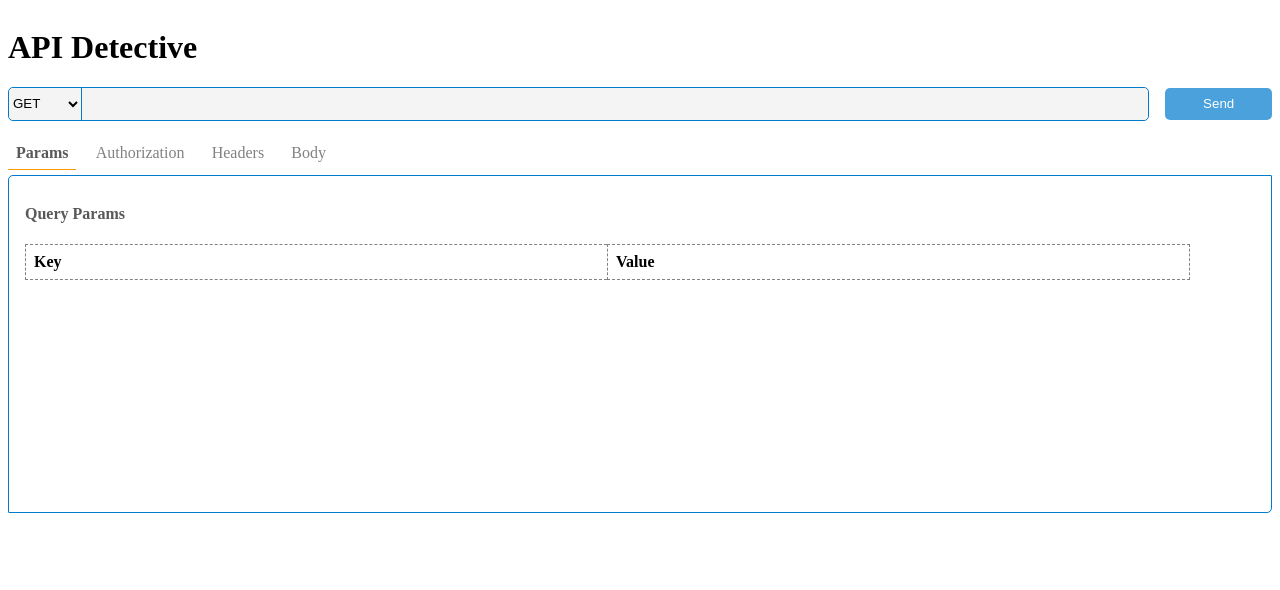
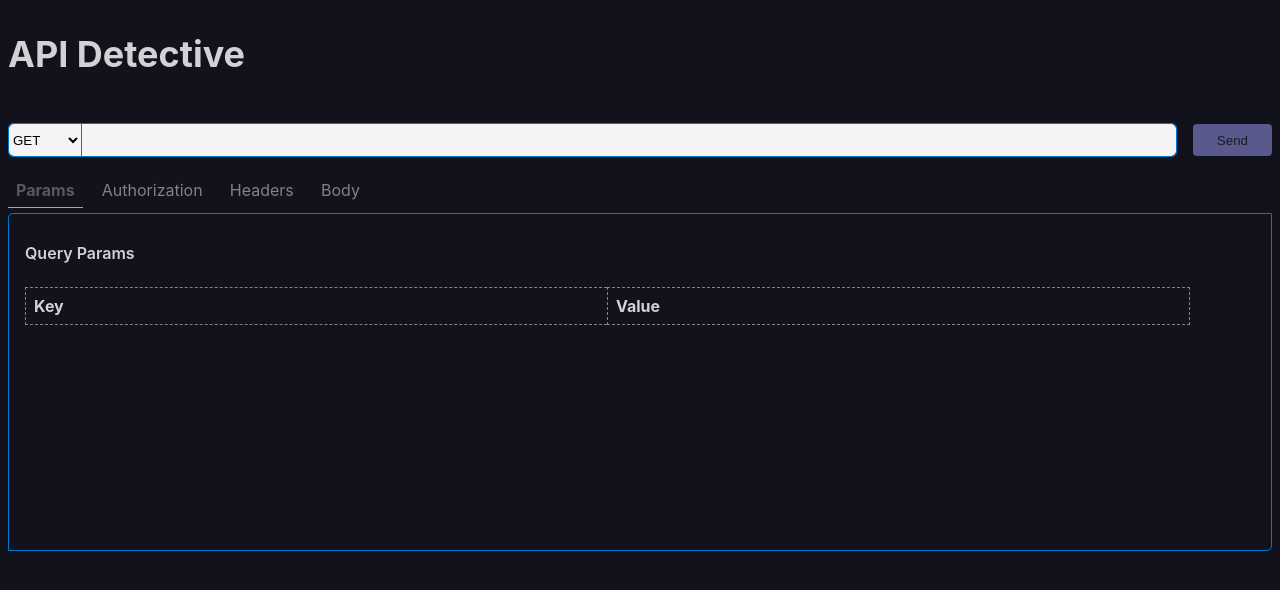
Before and after one commit to marcmelchor/api-detective, a Svelte app in the folder src/app/: page / in a window 1280 px wide. Shown: the top 590 px of the page. Built offline with nearby package versions, Linux system fonts and the light colour scheme.

Commit message:
feat: Add buttons style.

```diff
--- a/src/app/src/app.css
+++ b/src/app/src/app.css
@@ -1,3 +1,27 @@
+:root {
+  --padding-md: 2rem;
+  --radius-sm: 0.25rem;
+  --radius-md: 0.5rem;
+}
+
+@property --background-color {
+  syntax: "<color>";
+  inherits: false;
+  initial-value: #12121c;
+}
+
+@property --text-color {
+  syntax: "<color>";
+  inherits: false;
+  initial-value: #d1d1d6;
+}
+
+@property --card-background {
+  syntax: "<color>";
+  inherits: false;
+  initial-value: #1e1e24;
+}
+
 @property --card-border {
   syntax: "<color>";
   inherits: false;
@@ -62,6 +86,97 @@
   syntax: "<color>";
   inherits: false;
   initial-value: #1e2b4d;
+}
+
+body {
+  background-color: var(--background-color);
+  color: var(--text-color);
+  font-family: 'Inter', sans-serif;
+  transition: background-color 0.3s, color 0.3s;
+}
+
+h1 {
+  color: var(--text-color);
+  font-size: 2.25rem;
+  font-weight: bold;
+  margin-bottom: 3rem;
+  text-align: center;
+}
+
+h4 {
+  font-weight: 600;
+  margin-bottom: 1.5rem;
+  color: var(--text-color);
+}
+
+/* Card component */
+section {
+  background-color: var(--card-background);
+  border: 1px solid var(--card-border);
+  border-radius: var(--radius-md);
+  box-shadow: 0 4px 10px rgba(0, 0, 0, 0.1);
+  margin-bottom: 3rem;
+  padding: var(--padding-md);
+  transition: background-color 0.3s, border-color 0.3s, box-shadow 0.3s;
+}
+
+.button {
+  align-items: center;
+  border: none;
+  border-radius: var(--radius-sm);
+  cursor: pointer;
+  display: flex;
+  font-weight: 500;
+  gap: 0.5rem;
+  padding: 0.75rem 1.5rem;
+  text-decoration: none;
+  transition: all 0.2s ease-in-out;
+}
+
+.button--primary {
+  background-color: var(--primary-color);
+  box-shadow: 0 2px 4px rgba(0, 0, 0, 0.1);
+  color: var(--card-background);
+}
+
+.button-primary:hover {
+  opacity: 0.9;
+}
+
+.button--secondary {
+  background-color: var(--secondary-color);
+  border: 1px solid var(--card-border);
+  color: var(--text-color);
+}
+
+.button--secondary:hover {
+  opacity: 0.9;
+}
+
+.button--ghost {
+  background-color: transparent;
+  border: 1px solid var(--card-border);
+  color: var(--text-color);
+}
+
+.button--ghost:hover {
+  background-color: var(--secondary-color);
+}
+
+.button--destructive {
+  background-color: var(--destructive-color);
+  box-shadow: 0 2px 4px rgba(0, 0, 0, 0.1);
+  color: var(--card-background);
+}
+
+.button--destructive:hover {
+  opacity: 0.9;
+}
+
+.button[disabled] {
+  opacity: 0.5;
+  cursor: not-allowed;
+  pointer-events: none;
 }
 
 @property --request-tab-active {
--- a/src/app/src/lib/components/editor/RequestEditor.svelte
+++ b/src/app/src/lib/components/editor/RequestEditor.svelte
@@ -22,9 +22,8 @@
       type="text" />
   </div>
   <button
-    class:request-button-disabled="{!state.url.length}"
     disabled="{!state.url.length}"
-    class="h-100 request-button">Send
+    class="h-100 button button--primary">Send
   </button>
 </div>
 
@@ -55,18 +54,4 @@
     text-indent: 0.5em;
     background: var(--request-editor-background);
   }
-
-  .request-button {
-    width: 8em;
-    border-radius: 5px;
-    border: 0;
-    background-color: var(--request-editor-main-color);
-    color: white;
-    cursor: pointer;
-  }
-
-  .request-button-disabled {
-    opacity: 0.7;
-    cursor: default;
-  }
 </style>
--- a/src/app/src/lib/components/request-tab/authorization-request/AuthorizationRequest.svelte
+++ b/src/app/src/lib/components/request-tab/authorization-request/AuthorizationRequest.svelte
@@ -3,7 +3,7 @@
 
 <div class="border-tab-container">
   <div class="d-flex flex-column tab-request-container">
-    <h4 class="tab-request-title">Authorization
+    <h4>Authorization
     </h4>
     <div class="tab-request-container">
       <div class="auth-request-type">
--- a/src/app/src/lib/components/request-tab/headers-request/HeadersRequest.svelte
+++ b/src/app/src/lib/components/request-tab/headers-request/HeadersRequest.svelte
@@ -5,7 +5,7 @@
 
 <div class="border-tab-container">
   <div class="d-flex flex-column tab-request-container">
-    <h4 class="tab-request-title">Headers
+    <h4>Headers
     </h4>
     <KeyValueList
       ableToAdd="{ true }"
--- a/src/app/src/lib/components/request-tab/params-request/ParamsRequest.svelte
+++ b/src/app/src/lib/components/request-tab/params-request/ParamsRequest.svelte
@@ -19,7 +19,7 @@
 
 <div class="border-tab-container">
   <div class="d-flex flex-column tab-request-container">
-    <h4 class="tab-request-title">Query Params
+    <h4>Query Params
     </h4>
     <KeyValueList
       ableToAdd="{ !!state.url.length }"
```
